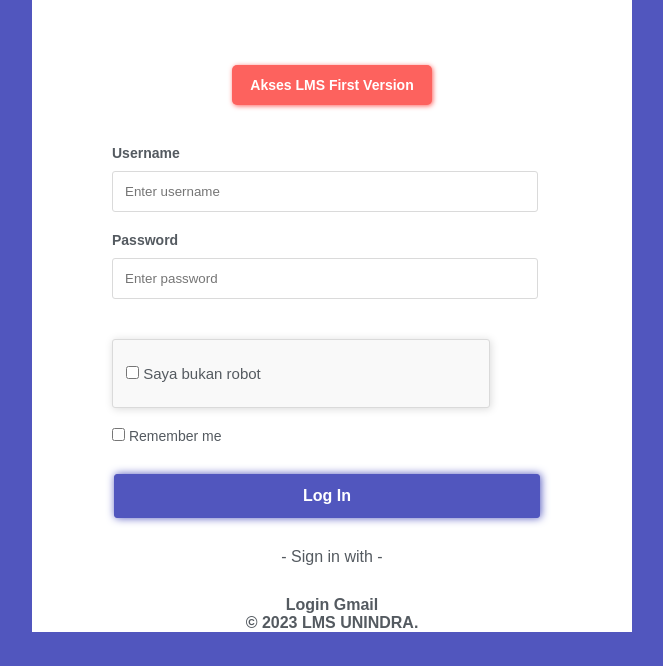
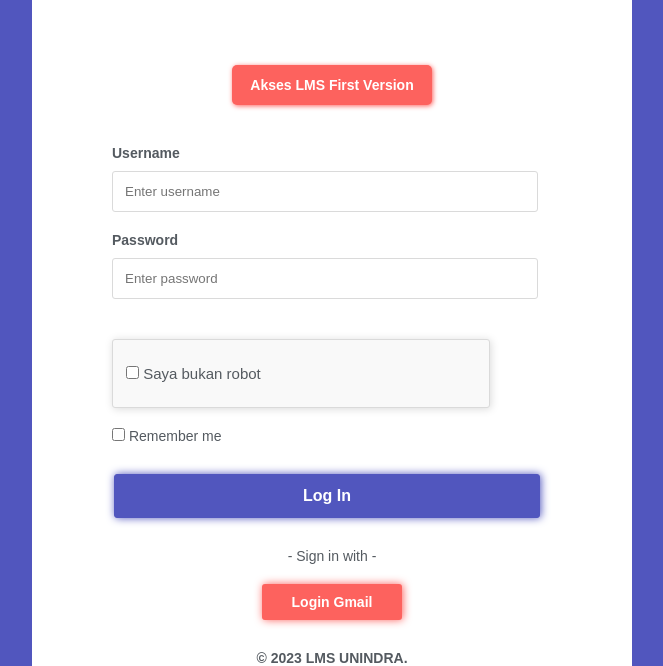
Before and after one commit to sucikakaly/Form-Login--clean-, a plain HTML site: page main/index.html in a window 1280 px wide. Shown: the part 181-847 px from the top of the page, without its empty margins (308-971 px from the left). Before the commit the page ends 813 px from the top, so only its background shows below. Drawn offline with Linux system fonts and the light colour scheme.

Commit message:
Form Login (clean)

```diff
--- a/main/index.html
+++ b/main/index.html
@@ -4,6 +4,7 @@
     <meta charset="UTF-8" />
     <meta http-equiv="X-UA-Compatible" content="IE=edge" />
     <meta name="viewport" content="width=device-width, initial-scale=1.0" />
+    <link rel="icon" href="logo.png" />
     <title>Login | LMS Unindra</title>
     <link rel="stylesheet" href="style.css" />
   </head>
--- a/main/style.css
+++ b/main/style.css
@@ -100,5 +100,25 @@ body {
 }
 
 .sign-in {
-  margin: 30px;
+  margin: 30px 30px 20px;
+  font-size: 14px;
 }
+
+.login-gmail-button {
+  width: 120px;
+  color: white;
+  background-color: #fd625e;
+  padding: 10px;
+  box-shadow: 1px 0px 8px #fd625e;
+  border-radius: 3px;
+  font-size: 14px;
+  font-weight: lighter;
+  font-style: normal;
+}
+
+.copyright {
+  margin-top: 30px;
+  font-size: 14px;
+  font-family: sans-serif;
+  font-weight: lighter;
+}
```
